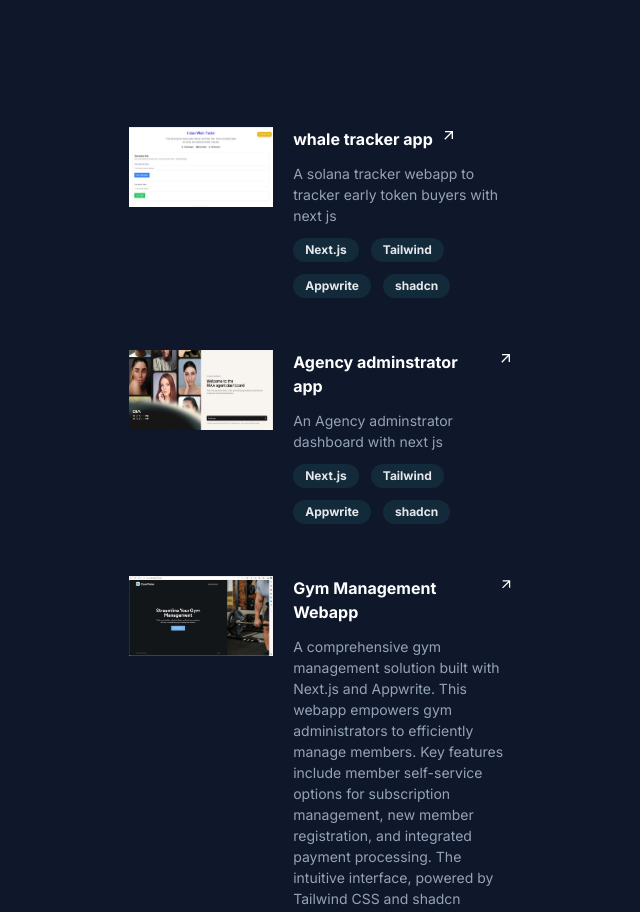
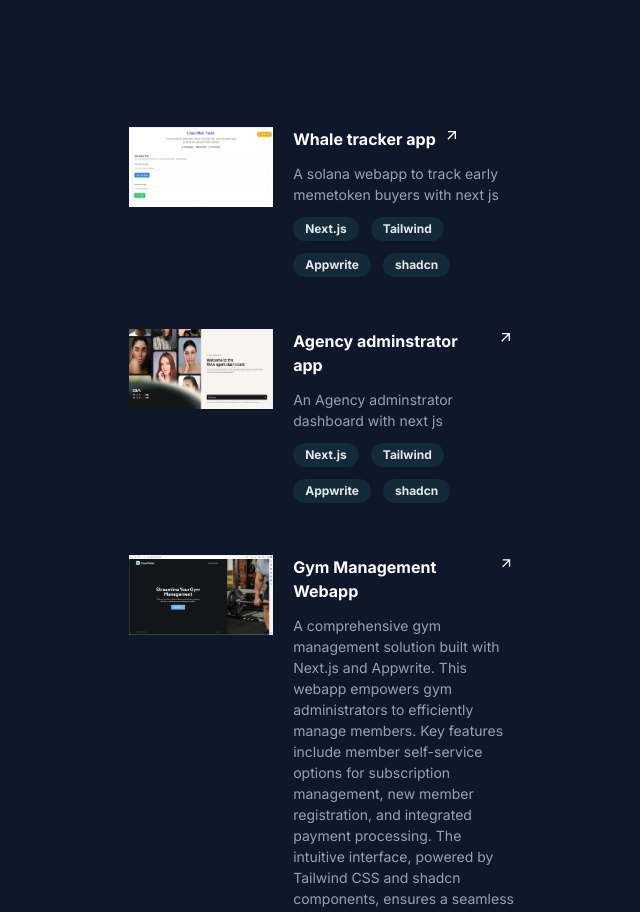
Before and after one commit to olonibua/tolulope.dev, a React (Create React App) app: page / in a window 1280 px wide. Shown: the part 1580-2492 px from the top of the page, without its empty margins (490-1130 px from the left). Built offline with nearby package versions, Linux system fonts and the light colour scheme; a web font is replaced by a local one.

Commit message:
new changes

```diff
--- a/src/component/Right.jsx
+++ b/src/component/Right.jsx
@@ -31,9 +31,9 @@ const Right = () => {
   const projects = [
     {
       img: tracker,
-      title: "whale tracker app",
+      title: "Whale tracker app",
       link: "https://olonts-tracker.vercel.app/",
-      desc: "A solana tracker webapp to tracker early token buyers with next js",
+      desc: "A solana webapp to track early memetoken buyers with next js",
       tag: ["Next.js", "Tailwind", "Appwrite", "shadcn"],
     },
     {
```
